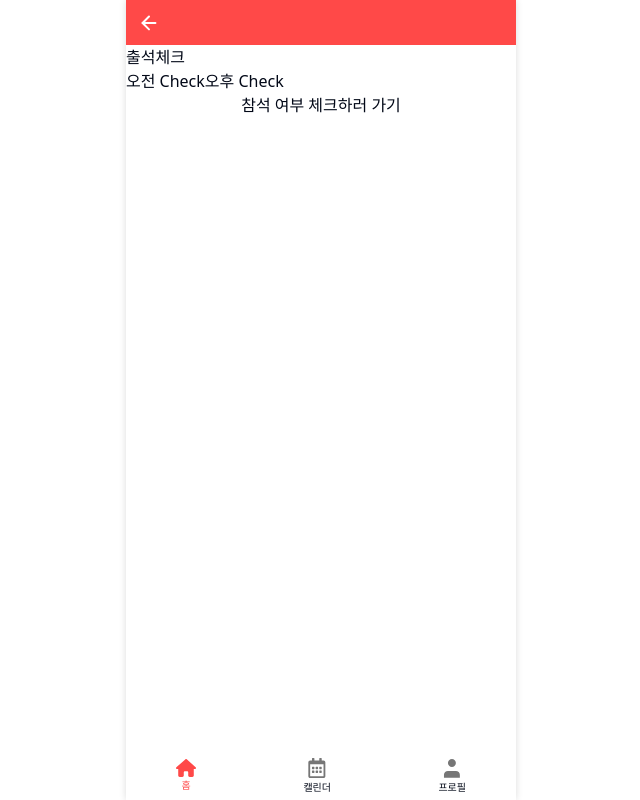
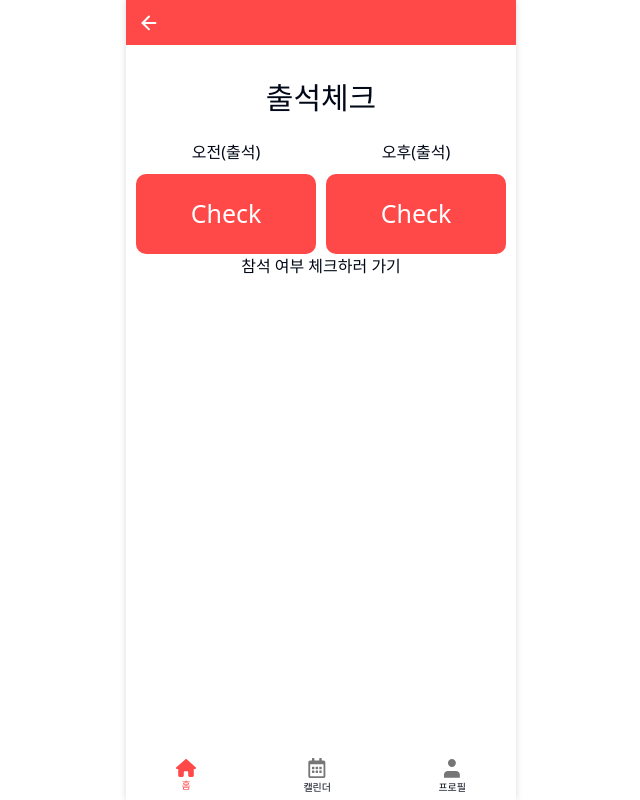
Before and after one commit to Minju9187/attendance, a React (Vite) app: page /home in a window 1280 px wide. Shown: the whole page, without its empty margins (319-959 px from the left). Built offline with nearby package versions, Linux system fonts and the light colour scheme; no server answers.

Commit message:
Check 페이지 삭제,Date 추가

```diff
--- a/src/pages/Check.tsx
+++ /dev/null
@@ -1,12 +0,0 @@
-import Navbar from "@/components/Navbar/Navbar";
-import Topbar from "@/components/Topbar/Topbar";
-import React from "react";
-
-export default function Check() {
-  return (
-    <>
-      <Topbar />
-      <Navbar />
-    </>
-  );
-}
--- a/src/pages/Home.tsx
+++ b/src/pages/Home.tsx
@@ -1,20 +1,33 @@
 import { useNavigate } from "react-router-dom";
 import Navbar from "@/components/Navbar/Navbar";
 import Topbar from "@/components/Topbar/Topbar";
+import styled from "styled-components";
 
 export default function Home() {
   const navigate = useNavigate();
+  const date = new Date();
+  const year = date.getFullYear();
+  const month = date.getMonth() + 1;
+  const day = date.getDate();
+  const today = year + "-" + month + "-" + day;
+
   return (
     <>
       <Topbar />
-      <h2>출석체크</h2>
-      <div>
-        <button>오전 Check</button>
-        <button>오후 Check</button>
-      </div>
+      <Title>출석체크</Title>
+      <Wrap>
+        <CheckBox>
+          <span>오전(출석)</span>
+          <CheckButton>Check</CheckButton>
+        </CheckBox>
+        <CheckBox>
+          <span>오후(출석)</span>
+          <CheckButton>Check</CheckButton>
+        </CheckBox>
+      </Wrap>
       <button
         onClick={() => {
-          navigate("/check");
+          navigate(`/survey/${today}`);
         }}
       >
         참석 여부 체크하러 가기
@@ -23,3 +36,34 @@ export default function Home() {
     </>
   );
 }
+
+const Title = styled.h2`
+  font-size: 30px;
+  text-align: center;
+  margin-top: 30px;
+`;
+
+const Wrap = styled.div`
+  display: flex;
+  justify-content: center;
+  align-items: center;
+  gap: 10px;
+  margin-top: 20px;
+`;
+
+const CheckBox = styled.div`
+  display: flex;
+  flex-direction: column;
+  justify-content: center;
+  align-items: center;
+`;
+
+const CheckButton = styled.button`
+  width: 180px;
+  height: 80px;
+  color: white;
+  font-size: 25px;
+  background-color: #ff4948;
+  border-radius: 10px;
+  margin-top: 10px;
+`;
--- a/src/routes/Router.tsx
+++ b/src/routes/Router.tsx
@@ -5,7 +5,6 @@ import Home from "@/pages/Home";
 import SignIn from "@/pages/SignIn";
 import SignUp from "@/pages/SignUp";
 import SetProfile from "@/pages/SetProfile";
-import Check from "@/pages/Check";
 import Survey from "@/pages/Survey";
 import Profile from "@/pages/Profile";
 import Calendar from "@/pages/Calendar";
@@ -19,8 +18,7 @@ export default function Router() {
         <Route path="/signup" element={<SignUp />} />
         <Route path="/signup/setprofile" element={<SetProfile />} />
         <Route path="/home" element={<Home />} />
-        <Route path="/survey/:postId" element={<Survey />} />
-        <Route path="/check/:uid" element={<Check />} />
+        <Route path="/survey/:day" element={<Survey />} />
         <Route path="/calendar/:uid" element={<Calendar />} />
         <Route path="/profile/:uid" element={<Profile />} />
       </Routes>
```
